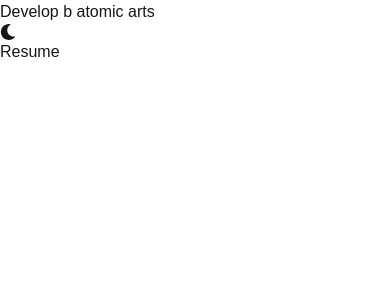
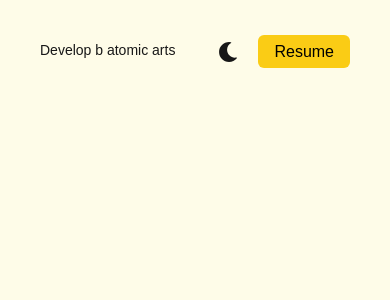
Before and after one commit to akila199910/myportfolio, a Next.js app in the folder my_portfolio/: page / in a window 390 px wide. Shown: the top 300 px of the page. Built offline with nearby package versions, Linux system fonts and the light colour scheme.

Commit message:
add styles for nav section mobile view

```diff
--- a/my_portfolio/src/app/page.tsx
+++ b/my_portfolio/src/app/page.tsx
@@ -1,16 +1,22 @@
 import { FaMoon } from "react-icons/fa";
 export default function Home() {
   return (
-    <main>
+    <main className=" bg-yellow-50 min-h-screen px-10">
       <section>
-        <nav>
-          <h1>Develop b atomic arts</h1>
-          <ul>
+        <nav className=" py-10 flex justify-between">
+          <h1 className=" text-sm">Develop b atomic arts</h1>
+          <ul className=" flex items-center">
             <li>
-              <FaMoon />
+              <FaMoon className=" cursor-pointer text-xl mx-5" />
             </li>
             <li>
-              <a href="">Resume</a>
+              <a
+                href=""
+                className="bg-yellow-400 text-black
+                px-4 py-2 border-none rounded-md"
+              >
+                Resume
+              </a>
             </li>
           </ul>
         </nav>
```
